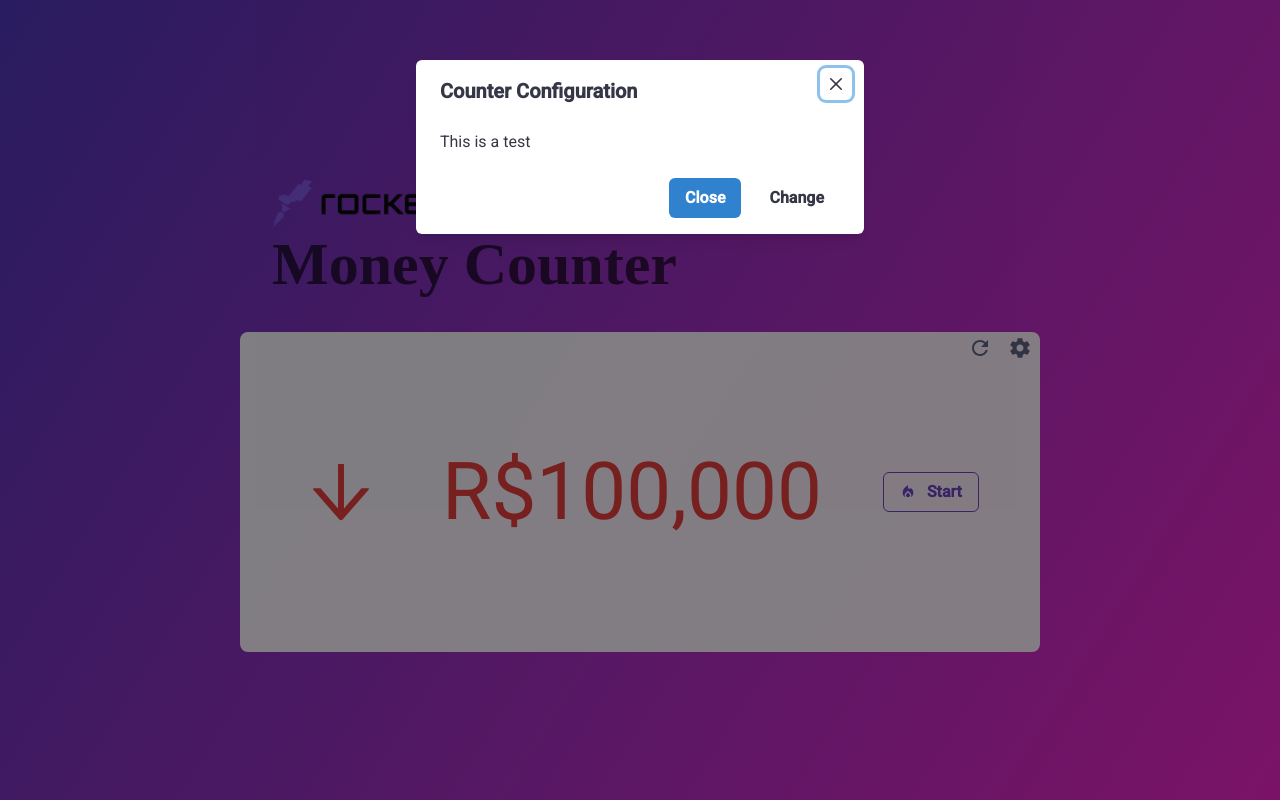
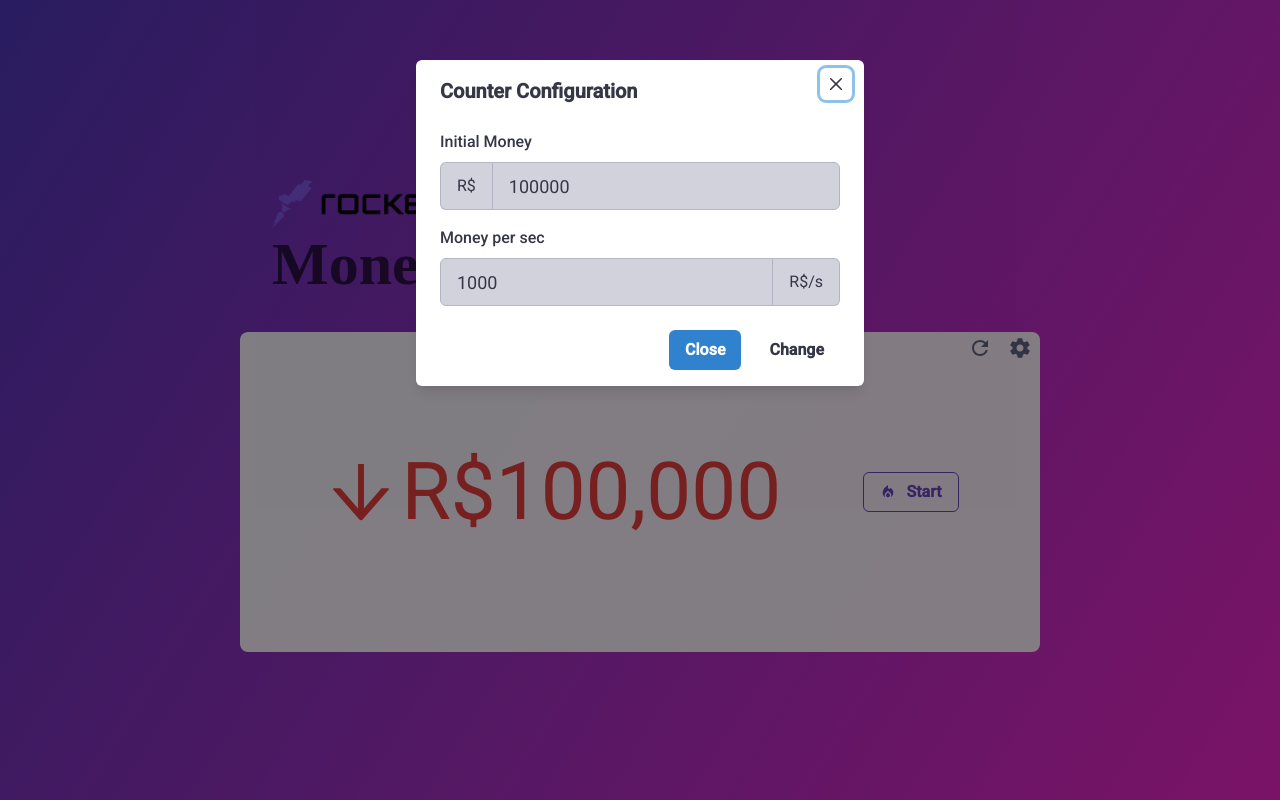
Before and after one commit to luanrem/smtc-moneycounter, a React (Create React App) app: page / in a window 1280 px wide. Both pictures are taken after a click on the button 1020 px from the left and 348 px from the top of the page. Built offline with nearby package versions, Linux system fonts and the light colour scheme; a web font is replaced by a local one.

Commit message:
insert form in modal

```diff
--- a/package.json
+++ b/package.json
@@ -20,7 +20,6 @@
     "react-number-format": "^4.9.1",
     "react-scripts": "5.0.0",
     "serve": "^13.0.2",
-    "styled-components": "^5.3.5",
     "typescript": "^4.4.2",
     "web-vitals": "^2.1.0"
   },
@@ -48,7 +47,5 @@
       "last 1 safari version"
     ]
   },
-  "devDependencies": {
-    "@types/styled-components": "^5.1.24"
-  }
+  "devDependencies": {}
 }
--- a/src/App.tsx
+++ b/src/App.tsx
@@ -10,8 +10,14 @@ import { theme } from "./theme";
 import {
   Button,
   Flex,
+  FormControl,
+  FormLabel,
   Heading,
   Image,
+  Input,
+  InputGroup,
+  InputLeftAddon,
+  InputRightAddon,
   Modal,
   ModalBody,
   ModalCloseButton,
@@ -20,6 +26,7 @@ import {
   ModalHeader,
   ModalOverlay,
   ScaleFade,
+  Stack,
   Text,
   useDisclosure,
 } from "@chakra-ui/react";
@@ -27,6 +34,11 @@ import { useEffect, useState } from "react";
 
 function App() {
   const [initialMoney, setInitialMoney] = useState(100000);
+  const [inputInitialMoney, setInputInitialMoney] = useState(
+    String(initialMoney)
+  );
+  const [moneyPerSec, setMoneyPerSec] = useState(1000);
+  const [inputMoneyPerSec, setInputMoneyPerSec] = useState(String(moneyPerSec));
   const [money, setMoney] = useState(initialMoney);
   const [isStarted, setIsStarted] = useState(false);
 
@@ -35,23 +47,32 @@ function App() {
   useEffect(() => {
     let timer: NodeJS.Timer;
     if (isStarted) {
-      timer = setInterval(() => setMoney(money - 1000), 1000);
+      timer = setInterval(() => setMoney(money - moneyPerSec), 1000);
     } else {
       timer = setInterval(() => setMoney(money - 0), 1000);
     }
     return () => clearInterval(timer);
-  }, [money, isStarted]);
+  }, [money, isStarted, moneyPerSec]);
 
   const handleStopStart = () => {
     setIsStarted(!isStarted);
   };
 
-  const handleReload = () => {
-    setMoney(100000.0);
+  const handleChange = () => {
+    setInitialMoney(parseFloat(inputInitialMoney));
+    setMoney(parseFloat(inputInitialMoney));
+    setMoneyPerSec(parseFloat(inputMoneyPerSec));
+    onClose();
   };
 
-  const handleChange = () => {
-    console.log("test");
+  const handleOpenSettings = () => {
+    setIsStarted(false);
+    onOpen();
+  };
+
+  const handleClose = () => {
+    setInputInitialMoney(String(initialMoney));
+    setInputMoneyPerSec(String(moneyPerSec));
     onClose();
   };
 
@@ -83,9 +104,7 @@ function App() {
         </Heading>
         <Flex
           w="100%"
-          // h="20rem"
           h={{ base: "18rem", lg: "20rem" }}
-          // maxWidth="50rem"
           maxWidth={{ base: "90%", md: "80%", lg: "50rem" }}
           bg="whiteAlpha.900"
           borderRadius={8}
@@ -93,23 +112,33 @@ function App() {
           justify="space-between"
         >
           <Flex color="gray.600" justifyContent="flex-end" h="2rem" w="auto">
-            <Button onClick={handleReload} colorScheme="gray" variant="link">
+            <Button
+              onClick={() => setMoney(initialMoney)}
+              colorScheme="gray"
+              variant="link"
+            >
               <MdRefresh size="1.5rem" />
             </Button>
-            <Button onClick={onOpen} colorScheme="gray" variant="link">
+            <Button
+              onClick={handleOpenSettings}
+              colorScheme="gray"
+              variant="link"
+            >
               <IoMdSettings size="1.5rem" />
             </Button>
           </Flex>
           <Flex
             color="red.500"
-            // fontSize="5rem"
             fontSize={{ base: "3rem", lg: "5rem" }}
             align="center"
             borderRadius={8}
             justify="space-evenly"
+            wordBreak="break-all"
             flexWrap="wrap"
           >
-            <AiOutlineArrowDown />
+            <Flex align="center">
+              {money < 0 ? <MdLocalFireDepartment /> : <AiOutlineArrowDown />}
+
               <NumberFormat
                 value={money}
                 prefix="R$"
@@ -124,7 +153,9 @@ function App() {
                 isNumericString={false}
                 allowLeadingZeros={true}
               />
+            </Flex>
             <Button
+              margin="2rem 0"
               leftIcon={<MdLocalFireDepartment />}
               name="StartOrPause"
               colorScheme="purple"
@@ -140,17 +171,58 @@ function App() {
         </Flex>
       </Flex>
 
-      <ScaleFade initialScale={0.9} in={isOpen}>
-        <Modal isOpen={isOpen} onClose={onClose}>
+      <ScaleFade initialScale={1} in={isOpen}>
+        <Modal isOpen={isOpen} onClose={handleClose}>
           <ModalOverlay />
           <ModalContent color="gray.700">
             <ModalHeader>Counter Configuration</ModalHeader>
             <ModalCloseButton />
             <ModalBody>
-              <h1>This is a test</h1>
+              <Flex as="form" flexDir="column">
+                <Stack spacing="4">
+                  <FormControl>
+                    <FormLabel htmlFor="initialMoney">Initial Money</FormLabel>
+                    <InputGroup>
+                      <InputLeftAddon boxSize="mg" children="R$" />
+                      <Input
+                        focusBorderColor="pink.500"
+                        id="initialMoney"
+                        name="initialMoney"
+                        type="number"
+                        bg="gray.100"
+                        size="lg"
+                        value={inputInitialMoney}
+                        onChange={(event) =>
+                          setInputInitialMoney(event.target.value)
+                        }
+                      />
+                    </InputGroup>
+                  </FormControl>
+                  <FormControl>
+                    <FormLabel htmlFor="moneyPerSecond">
+                      Money per sec
+                    </FormLabel>
+                    <InputGroup>
+                      <Input
+                        focusBorderColor="pink.500"
+                        id="moneyPerSecond"
+                        name="moneyPerSecond"
+                        type="number"
+                        bg="gray.100"
+                        size="lg"
+                        value={inputMoneyPerSec}
+                        onChange={(event) =>
+                          setInputMoneyPerSec(event.target.value)
+                        }
+                      />
+                      <InputRightAddon children="R$/s" boxSize="mg" />
+                    </InputGroup>
+                  </FormControl>
+                </Stack>
+              </Flex>
             </ModalBody>
             <ModalFooter>
-              <Button colorScheme="blue" mr={3} onClick={onClose}>
+              <Button colorScheme="blue" mr={3} onClick={handleClose}>
                 Close
               </Button>
               <Button onClick={handleChange} variant="ghost">
```
Also changed, not shown: 1 other file (tests, documents, lock files or other folders). Lines whose indentation alone changed are shown as unchanged.
